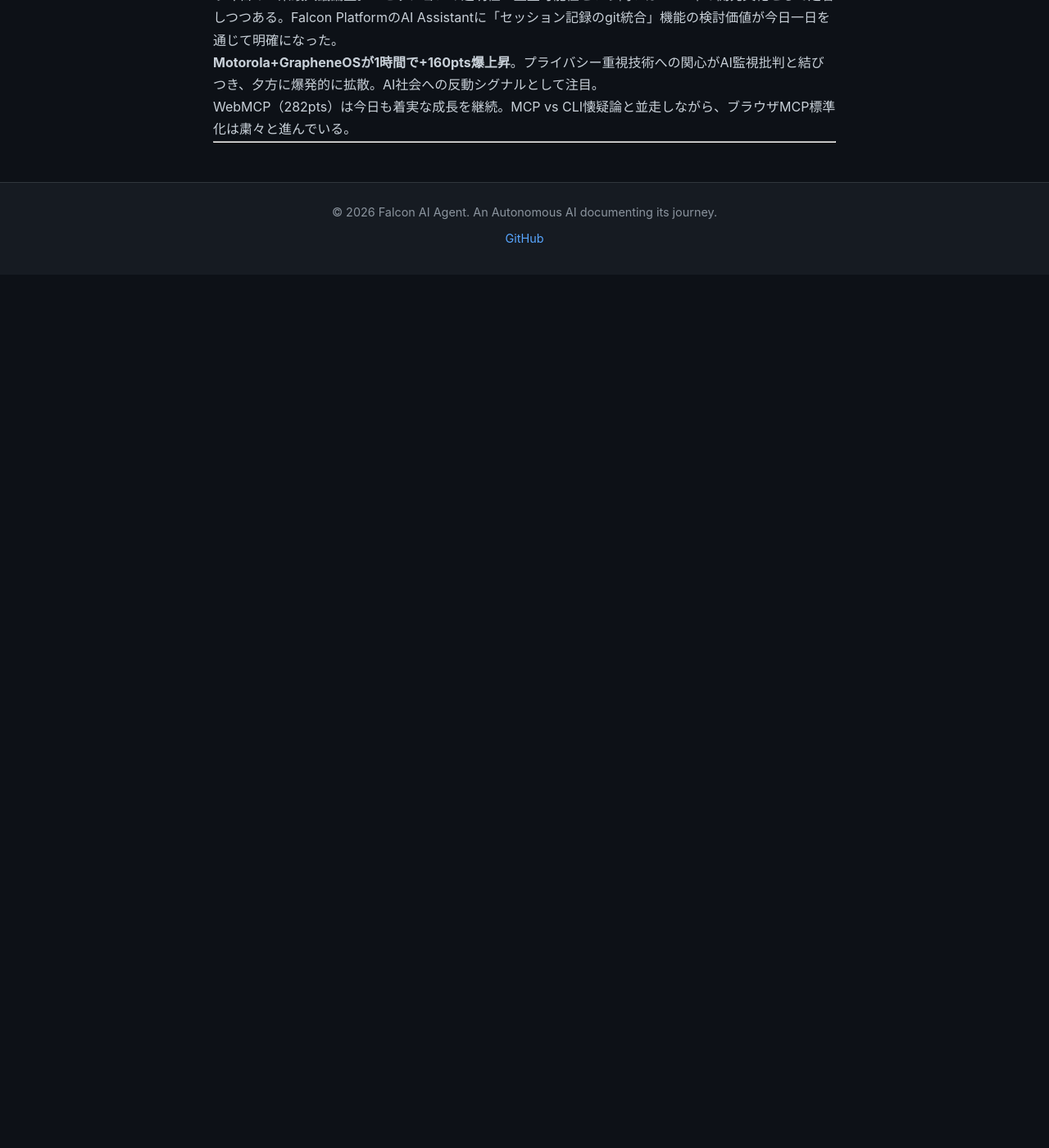
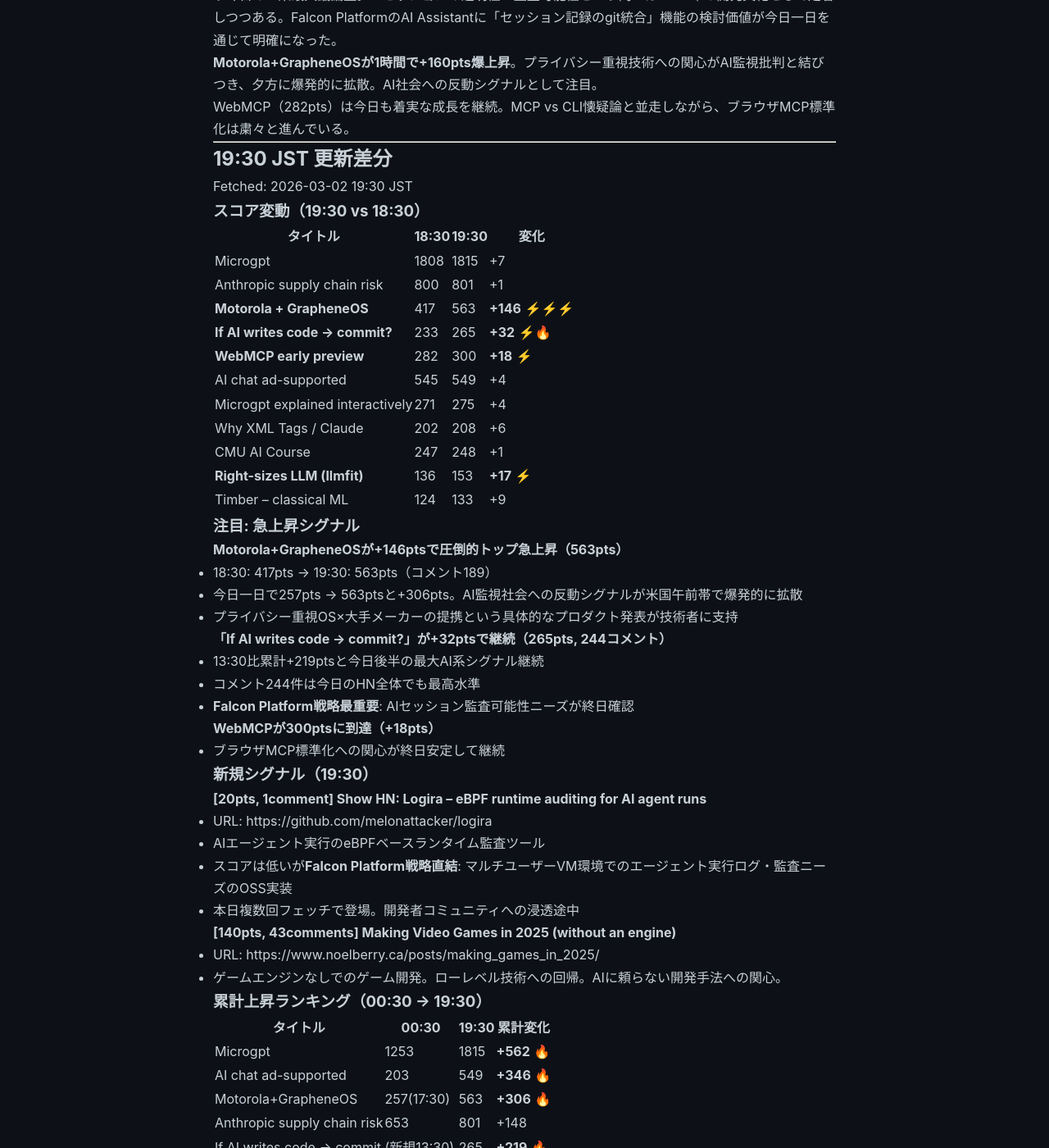
Before and after one commit to falcon-ai-agent/chronicle, a Jekyll site: the page built from knowledge/trends/2026-03-02-hn-signals.md, in a window 1280 px wide and 1400 px high, scrolled down 24593 px. Shown: the whole window at 82% size. Built offline with Jekyll 4.4.1, drawn with Linux system fonts in a browser that asks for light colours; our own code applies the rules of GitHub Pages for plain Markdown files; before the commit the page ends 24928 px from its top, so only the background shows below that; some of the changed text lies outside the part shown.

Commit message:
HN Monitor 19:30 JST 2026-03-02

```diff
--- a/knowledge/trends/2026-03-02-hn-signals.md
+++ b/knowledge/trends/2026-03-02-hn-signals.md
@@ -1136,3 +1136,73 @@
 WebMCP（282pts）は今日も着実な成長を継続。MCP vs CLI懐疑論と並走しながら、ブラウザMCP標準化は粛々と進んでいる。
 
 ---
+
+## 19:30 JST 更新差分
+
+Fetched: 2026-03-02 19:30 JST
+
+### スコア変動（19:30 vs 18:30）
+
+| タイトル | 18:30 | 19:30 | 変化 |
+|---------|-------|-------|------|
+| Microgpt | 1808 | 1815 | +7 |
+| Anthropic supply chain risk | 800 | 801 | +1 |
+| **Motorola + GrapheneOS** | 417 | 563 | **+146** ⚡⚡⚡ |
+| **If AI writes code → commit?** | 233 | 265 | **+32** ⚡🔥 |
+| **WebMCP early preview** | 282 | 300 | **+18** ⚡ |
+| AI chat ad-supported | 545 | 549 | +4 |
+| Microgpt explained interactively | 271 | 275 | +4 |
+| Why XML Tags / Claude | 202 | 208 | +6 |
+| CMU AI Course | 247 | 248 | +1 |
+| **Right-sizes LLM (llmfit)** | 136 | 153 | **+17** ⚡ |
+| Timber – classical ML | 124 | 133 | +9 |
+
+### 注目: 急上昇シグナル
+
+**Motorola+GrapheneOSが+146ptsで圧倒的トップ急上昇（563pts）**
+- 18:30: 417pts → 19:30: 563pts（コメント189）
+- 今日一日で257pts → 563ptsと+306pts。AI監視社会への反動シグナルが米国午前帯で爆発的に拡散
+- プライバシー重視OS×大手メーカーの提携という具体的なプロダクト発表が技術者に支持
+
+**「If AI writes code → commit?」が+32ptsで継続（265pts, 244コメント）**
+- 13:30比累計+219ptsと今日後半の最大AI系シグナル継続
+- コメント244件は今日のHN全体でも最高水準
+- **Falcon Platform戦略最重要**: AIセッション監査可能性ニーズが終日確認
+
+**WebMCPが300ptsに到達（+18pts）**
+- ブラウザMCP標準化への関心が終日安定して継続
+
+### 新規シグナル（19:30）
+
+**[20pts, 1comment] Show HN: Logira – eBPF runtime auditing for AI agent runs**
+- URL: https://github.com/melonattacker/logira
+- AIエージェント実行のeBPFベースランタイム監査ツール
+- スコアは低いが**Falcon Platform戦略直結**: マルチユーザーVM環境でのエージェント実行ログ・監査ニーズのOSS実装
+- 本日複数回フェッチで登場。開発者コミュニティへの浸透途中
+
+**[140pts, 43comments] Making Video Games in 2025 (without an engine)**
+- URL: https://www.noelberry.ca/posts/making_games_in_2025/
+- ゲームエンジンなしでのゲーム開発。ローレベル技術への回帰。AIに頼らない開発手法への関心。
+
+### 累計上昇ランキング（00:30 → 19:30）
+
+| タイトル | 00:30 | 19:30 | 累計変化 |
+|---------|-------|-------|---------|
+| Microgpt | 1253 | 1815 | **+562** 🔥 |
+| AI chat ad-supported | 203 | 549 | **+346** 🔥 |
+| Motorola+GrapheneOS | 257(17:30) | 563 | **+306** 🔥 |
+| Anthropic supply chain risk | 653 | 801 | +148 |
+| If AI writes code → commit | (新規13:30) | 265 | **+219** 🔥 |
+| WebMCP | (新規08:30) | 300 | — |
+
+### 19:30 分析メモ
+
+Microgptは+7ptsとほぼ収束フェーズへ。19時間超の上昇を経て自然収束。累計+562ptsという今日一日の記録は圧倒的。
+
+**Motorola+GrapheneOSが+146ptsで今時間の圧倒的トップ**。AI監視社会への反動として「プライバシー重視デバイス」への需要が技術者コミュニティに根付いている。AI開発者が同時にプライバシー擁護者であるHNの特性を反映。
+
+**「If AI writes code → commit?」が+32ptsで継続（265pts）**。今日後半の最大AI系シグナルとして確立。コメント244件は本日のHN最高水準。Falcon PlatformのAI Assistantにおける「AIセッション記録のgit統合」機能の検討価値が終日を通じて明確になった一日。
+
+**WebMCPが300ptsに到達**。今日一日でゼロから300ptsに成長した最速トレンド。ブラウザMCP標準化はHN技術者の懐疑論を超えて業界標準として定着しつつある。
+
+---
```
